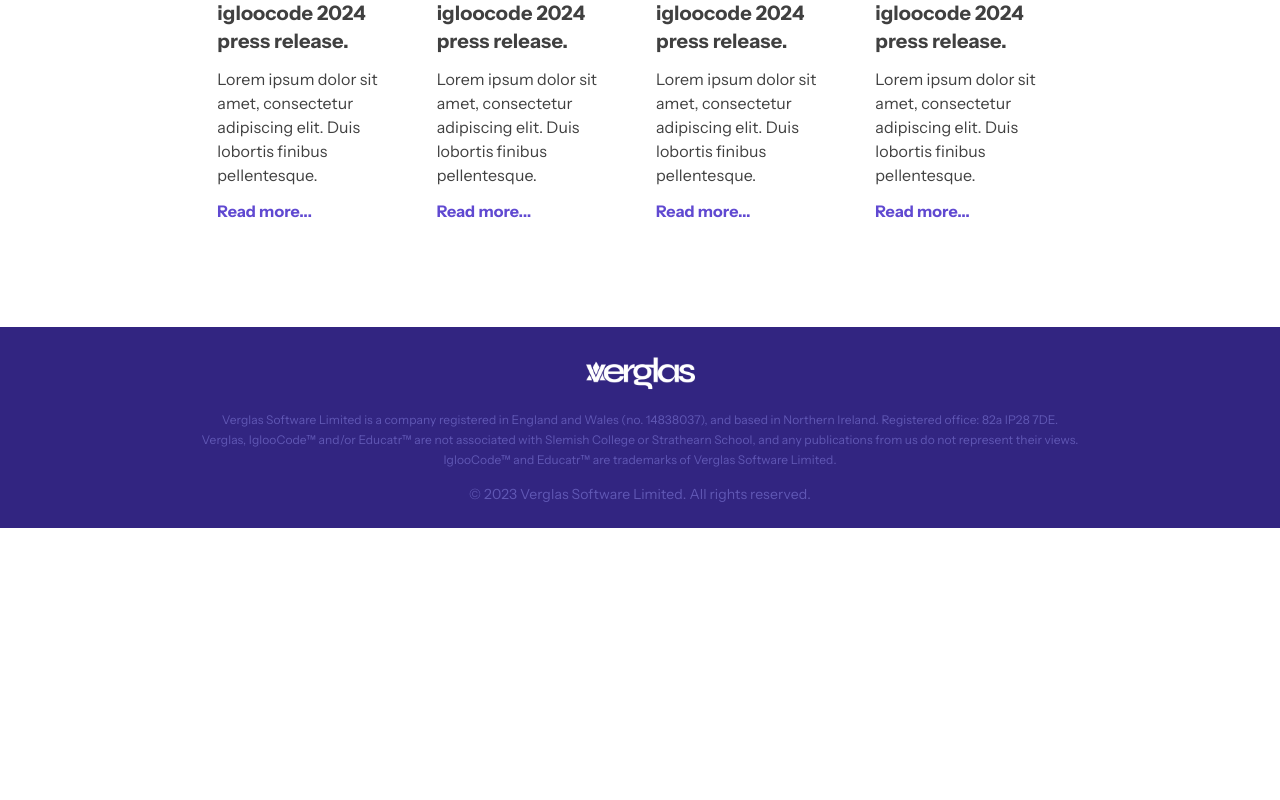
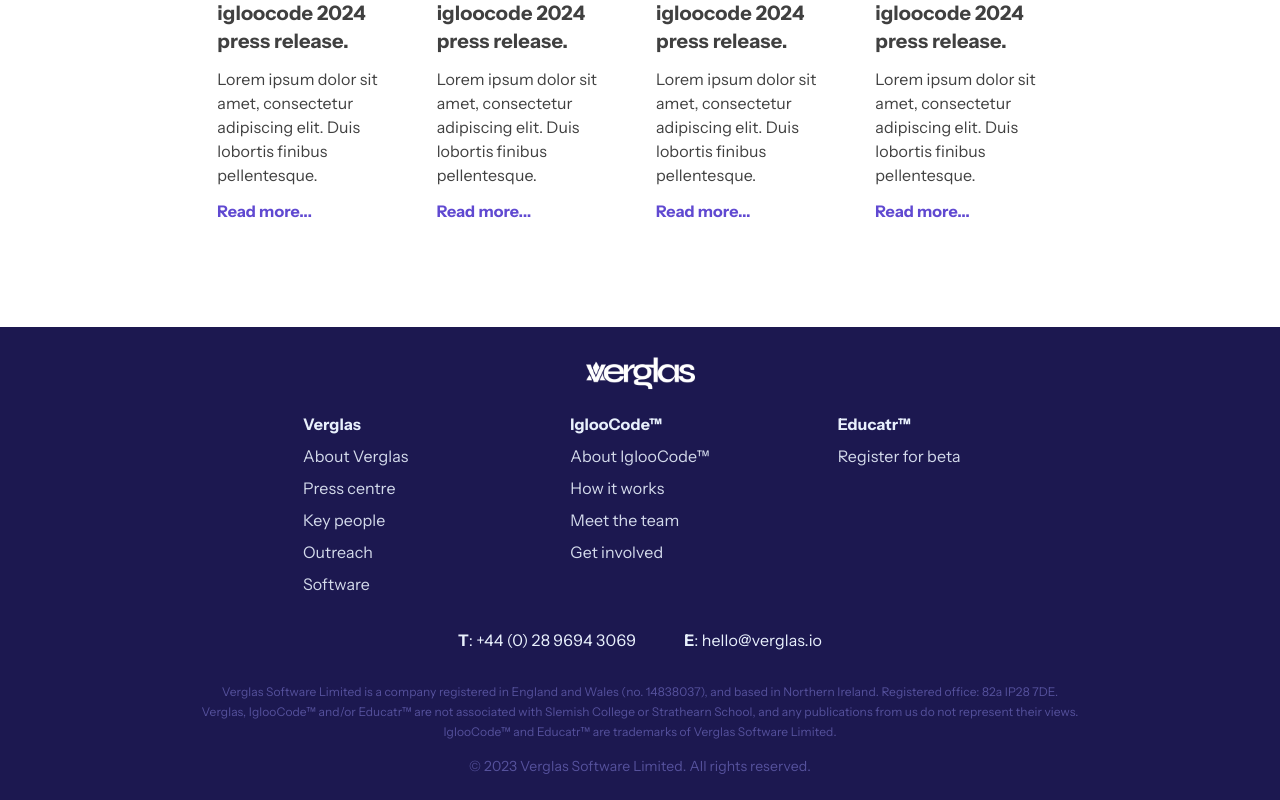
Before and after one commit to VerglasSoftware/verglas-public, a Next.js app: page / in a window 1280 px wide. Shown: the part 3301-4101 px from the top of the page. Before the commit the page ends 3829 px from the top, so only its background shows below. Built offline with nearby package versions, Linux system fonts and the light colour scheme; a web font is replaced by a local one.

Commit message:
updated footer

```diff
--- a/components/footer.js
+++ b/components/footer.js
@@ -1,15 +1,43 @@
 import Image from "next/image";
 import _logo from "../public/images/verglas-long-primary-600.gif";
+import Link from "next/link";
 
 export default function Footer({ children, title }) {
 	return (
-		<footer className="bg-primary-800 flex flex-col items-center py-6">
+		<footer className="bg-primary-900 flex flex-col items-center py-6">
 			<Image
 				src={_logo}
 				style={{objectFit: "contain"}}
 				height={45}
 				className="brightness-[4]"
 			/>
+
+			<div className="grid grid-cols-3 gap-32 text-primary-100 mt-4 mb-8">
+				<div className="flex flex-col gap-2">
+					<span className="font-bold">Verglas</span>
+					<Link href="/about" className="text-primary-100/90 hover:underline">About Verglas</Link>
+					<Link href="/press" className="text-primary-100/90 hover:underline">Press centre</Link>
+					<Link href="/people" className="text-primary-100/90 hover:underline">Key people</Link>
+					<Link href="/outreach" className="text-primary-100/90 hover:underline">Outreach</Link>
+					<Link href="/products" className="text-primary-100/90 hover:underline">Software</Link>
+				</div>
+				<div className="flex flex-col gap-2">
+					<span className="font-bold">IglooCode™</span>
+					<a href="https://iglooco.de/about" className="text-primary-100/90 hover:underline">About IglooCode™</a>
+					<a href="https://iglooco.de/competition" className="text-primary-100/90 hover:underline">How it works</a>
+					<a href="https://iglooco.de/team" className="text-primary-100/90 hover:underline">Meet the team</a>
+					<a href="https://iglooco.de/getinvolved" className="text-primary-100/90 hover:underline">Get involved</a>
+				</div>
+				<div className="flex flex-col gap-2">
+					<span className="font-bold">Educatr™</span>
+					<a href="https://educatr.app/beta" className="text-primary-100/90 hover:underline">Register for beta</a>
+				</div>
+			</div>
+
+			<div className="flex flex-row items-center text-primary-100 mb-4 gap-12">
+				<span><strong>T</strong>: +44 (0) 28 9694 3069</span>
+				<span><strong>E</strong>: hello@verglas.io</span>
+			</div>
 
 			<div className="text-primary-400/50 text-xs mt-4 text-center">
 				<p className="mb-1">
```
